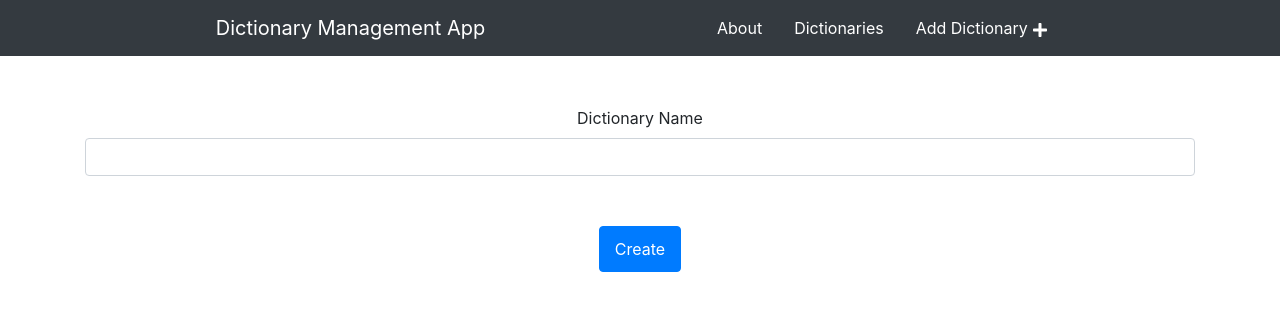
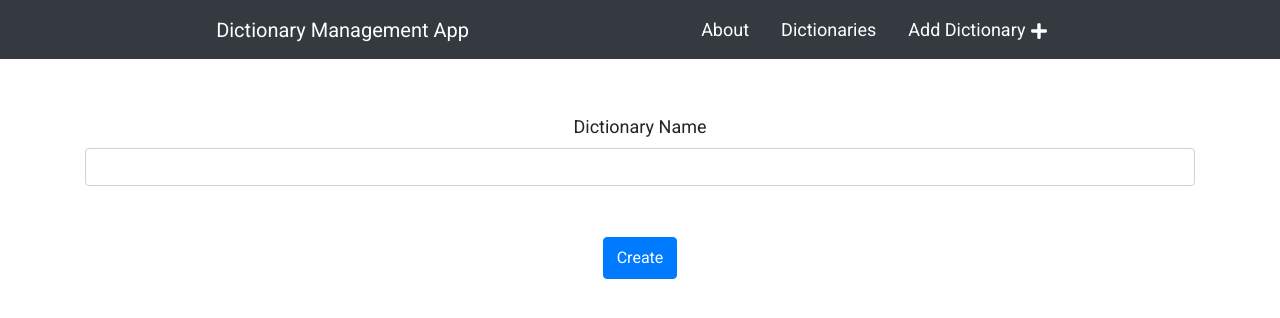
Before and after one commit to Doszka813/dictionary-management-app-reactJS, a React (Create React App) app: page /addDictionary in a window 1280 px wide. Shown: the top 318 px of the page. Built offline with nearby package versions, Linux system fonts and the light colour scheme.

Commit message:
functional component fix

```diff
--- a/public/index.html
+++ b/public/index.html
@@ -3,12 +3,11 @@
 <head>
     <meta charset="utf-8">
     <meta name="viewport" content="width=device-width,initial-scale=1.0">
-    <link href='https://fonts.googleapis.com/css?family=Roboto:300,400,500,700|Material+Icons' rel="stylesheet">
+    <link href="https://fonts.googleapis.com/css?family=Roboto" rel="stylesheet">
     <title>Dictionary Management App</title>
 </head>
 <body>
   <div id="root">
   </div>
-
 </body>
 </html>
--- a/src/css/style.css
+++ b/src/css/style.css
@@ -1,23 +1,25 @@
 .app {
-  height: 100vh
+  height: 100vh;
+  font-size: 18px;
 }
 
 * {
   text-align: center;
   margin: 0 auto;
+  font-family: 'Roboto', sans-serif;
 }
 
 h2 {
-  padding: 60px 0 0;
+  padding: 1em 0 0;
   text-transform: uppercase;
 }
 
 h1 {
-  padding: 60px 0;
+  padding: 2em 0;
 }
 
 .container {
-  margin-top: 50px;
+  margin-top: 3em;
 }
 
 .dictionaries {
@@ -26,7 +28,7 @@ h1 {
 
 .dictionary {
   width: 80%;
-  margin-bottom: 50px;
+  margin-bottom: 3em;
 }
 
 #edit_btn {
@@ -35,18 +37,18 @@ h1 {
 
 
 #btn {
-  min-width: 60px;
-  margin: 10px;
-  padding: 10px 15px;
+  min-width: 4em;
+  margin: 0.5em;
+  padding: 0.5em 0.8em;
 }
 
 .preview {
-  margin-top: 20px;
+  margin-top: 1em;
 }
 
 .dictionaryView {
   width: 50%;
-  padding: 20px;
+  padding: 1em;
 }
 
 .nav-link-gdc {
@@ -54,9 +56,8 @@ h1 {
 }
 
 table {
-  font-size: 20px;
   text-align: center;
-  margin: 0px auto;
+  margin: 1em auto;
   border-collapse: collapse;
 }
 
@@ -66,8 +67,8 @@ tr {
 
 th,
 td {
-  padding:  0 40px 0 0;
-  padding-top: 15px;
+  padding:  0 2em 0 0;
+  padding-top: 1em;
 }
 
 a {
```
